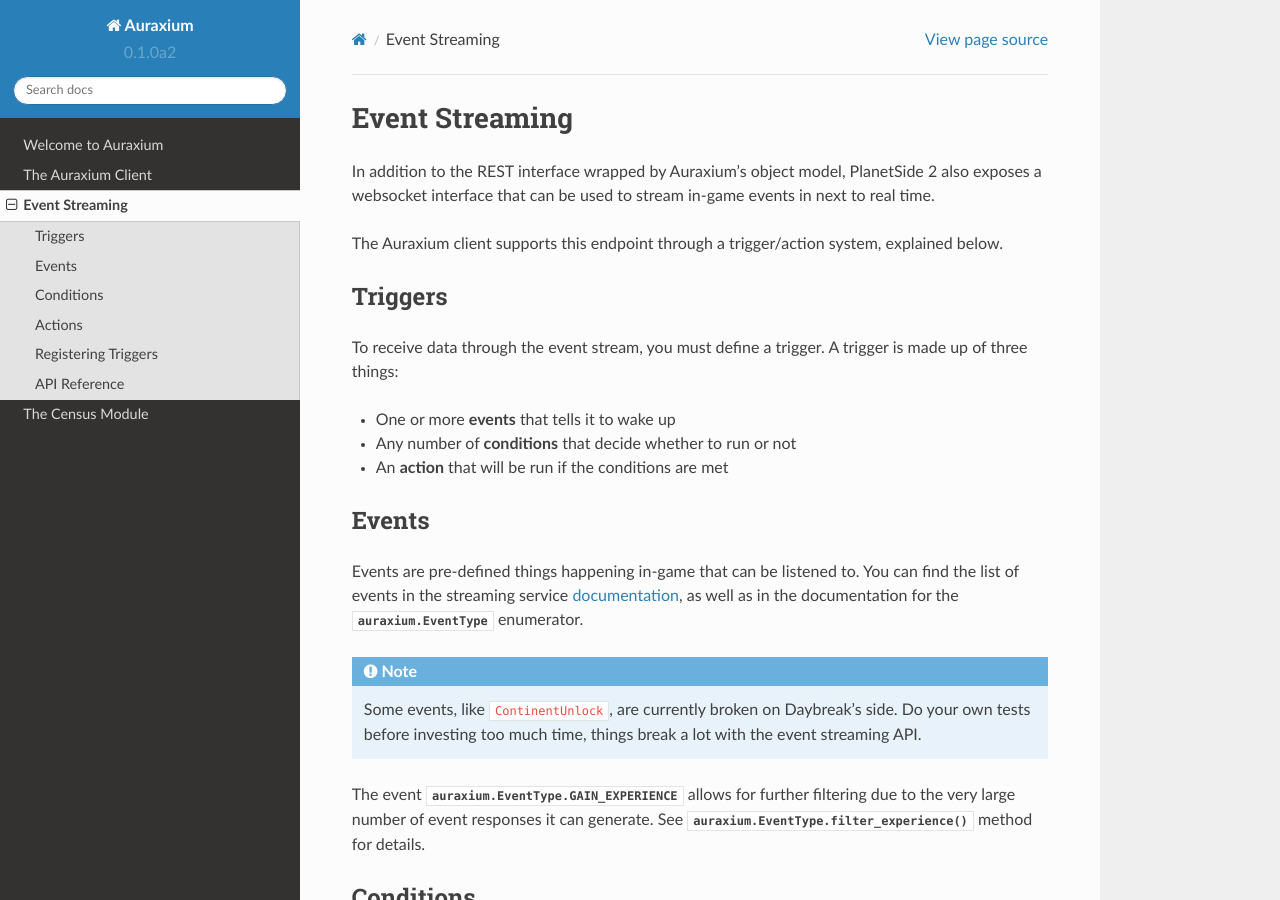
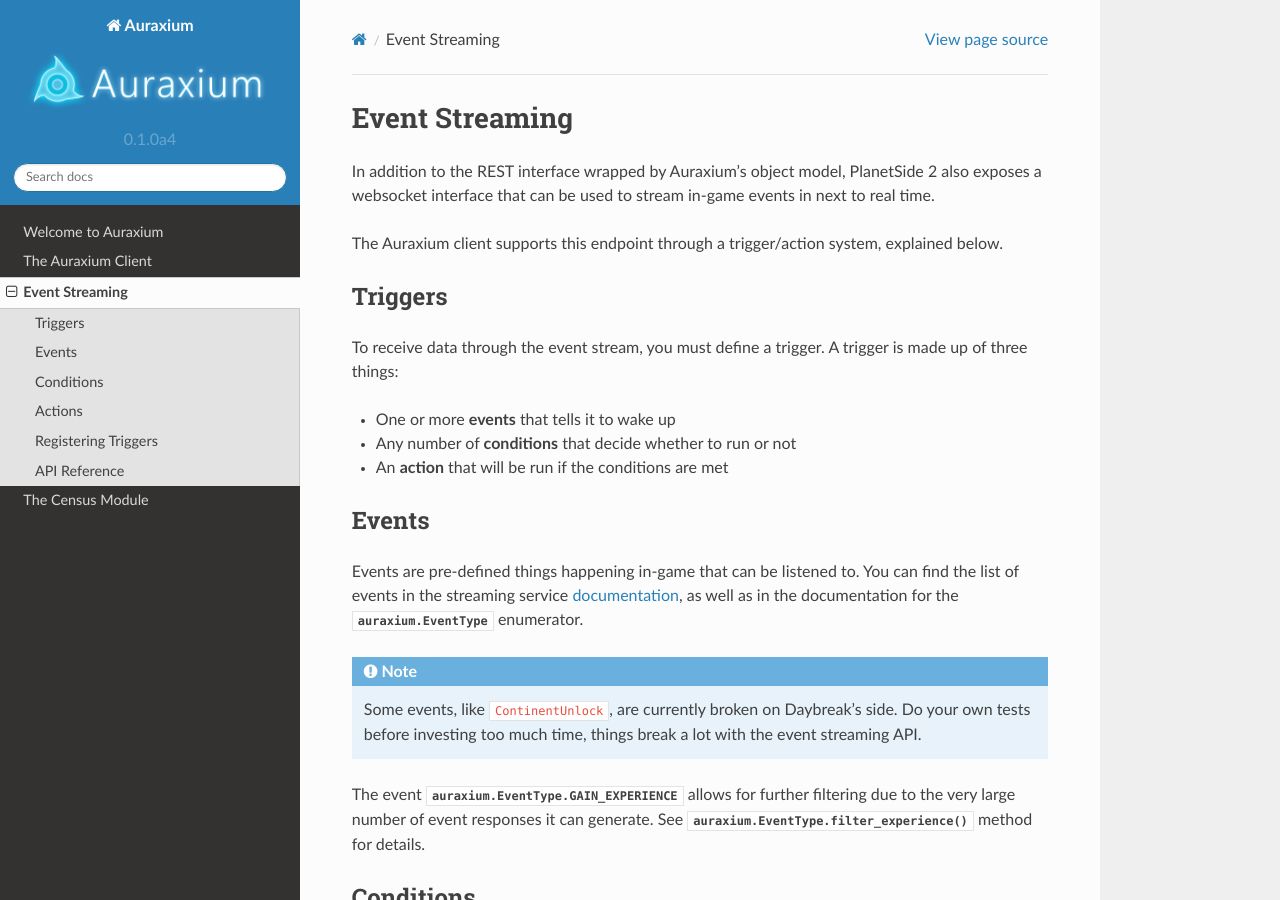
Before and after one commit to leonhard-s/auraxium, a Sphinx documentation site: the page built from docs/ess.rst, in a window 1280 px wide and 900 px high. Built offline with Sphinx 7.4.7 and the Read the Docs theme 2.0.0, drawn with Linux system fonts in a browser that asks for light colours.

Commit message:
Add logo to RTD docs

```diff
--- a/docs/conf.py
+++ b/docs/conf.py
@@ -3,6 +3,8 @@
 # This file only contains a selection of the most common options. For a full
 # list see the documentation:
 # https://www.sphinx-doc.org/en/master/usage/configuration.html
+
+# pylint: skip-file
 
 
 # -- Path setup --------------------------------------------------------------
@@ -22,7 +24,7 @@
 project = 'Auraxium'
 copyright = '2020, Leonhard S.'
 author = 'Leonhard S.'
-version = '0.1.0a2'
+version = '0.1.0a4'
 
 
 # -- General configuration ---------------------------------------------------
@@ -58,6 +60,10 @@
 # so a file named "default.css" will overwrite the builtin "default.css".
 html_static_path = ['_static']
 
+# A project logo to display in the docs. Must be given as a path relative to
+# the configuration directory (i.e. the one containing this file).
+html_logo = '../assets/logo_rtd.png'
+
 
 # -- Napoleon configuration --------------------------------------------------
 
--- a/docs/ess.rst
+++ b/docs/ess.rst
@@ -113,8 +113,11 @@
     :members:
 
     .. automethod:: auraxium.EventType.from_event_name
+        :noindex:
     .. automethod:: auraxium.EventType.from_payload
+        :noindex:
     .. automethod:: auraxium.EventType.filter_experience
+        :noindex:
 
 .. autoclass:: auraxium.Event
     :members:
```
Also changed, not shown: assets/logo_rtd.png (added), 1 other file.
